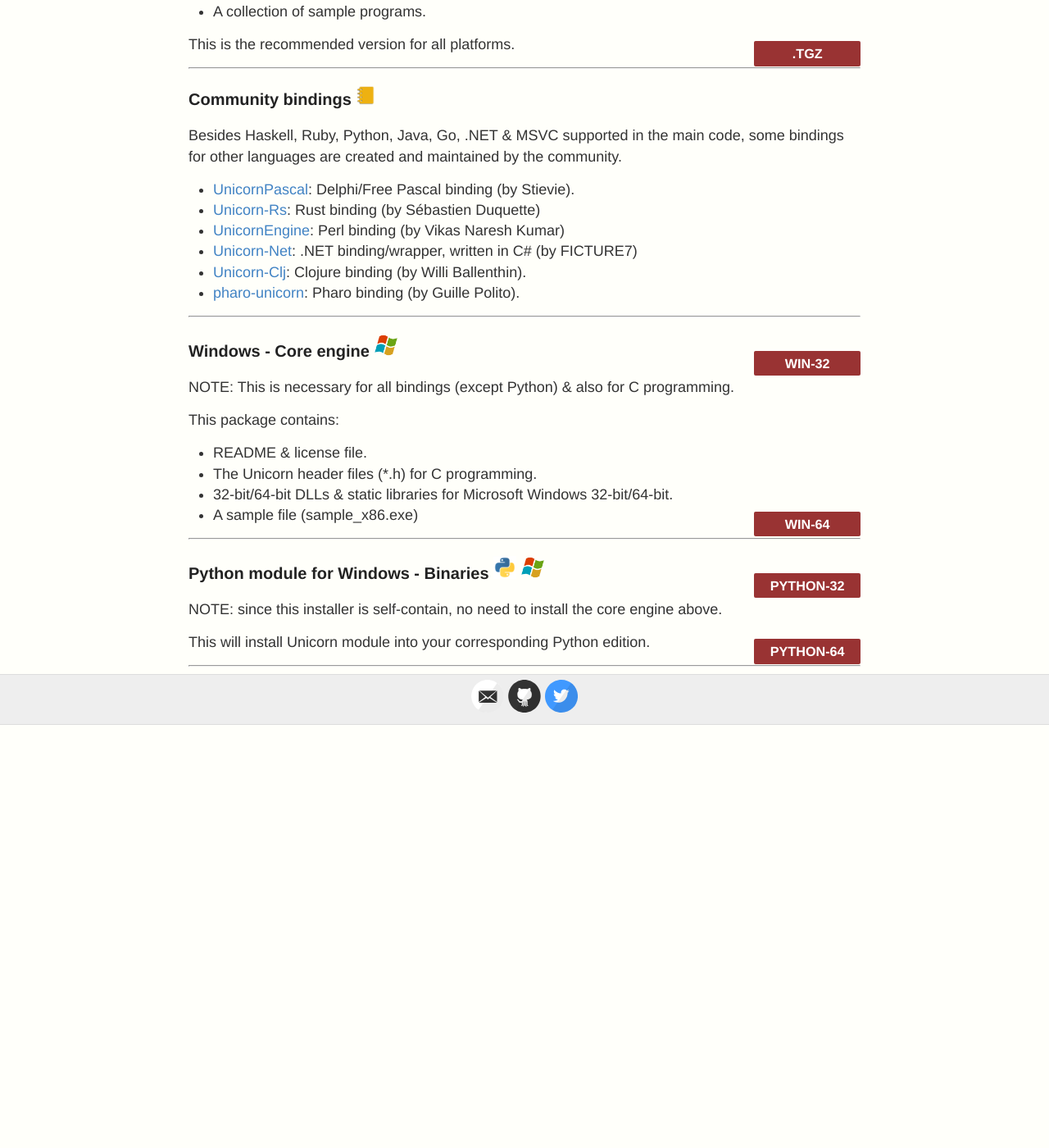
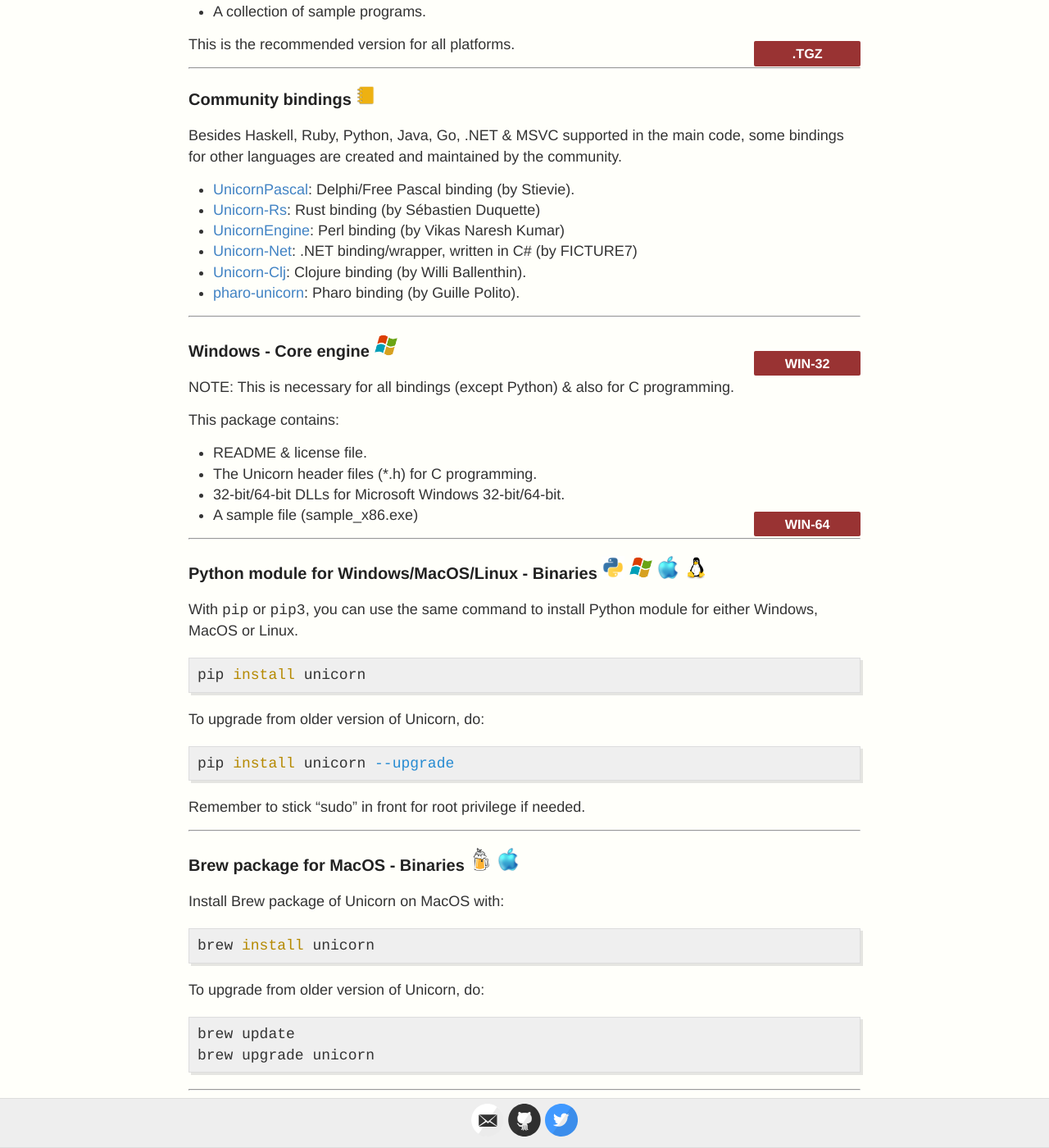
Before and after one commit to unicorn-engine/unicorn-engine.github.io, a Jekyll site: the page built from download.md, in a window 1280 px wide and 1400 px high, scrolled down 640 px. Shown: the whole window at 82% size. Built offline with Jekyll 4.4.1, drawn with Linux system fonts in a browser that asks for light colours; before the commit the page ends 1524 px from its top, so only the background shows below that; some of the changed text lies outside the part shown.

```diff
--- a/download.md
+++ b/download.md
@@ -57,22 +57,45 @@ This package contains:
 
 - README & license file.
 - The Unicorn header files (\*.h) for C programming.
-- 32-bit/64-bit DLLs & static libraries for Microsoft Windows 32-bit/64-bit.
+- 32-bit/64-bit DLLs for Microsoft Windows 32-bit/64-bit.
 - A sample file (sample_x86.exe)
 
 <a class="download" href="https://github.com/unicorn-engine/unicorn/releases/download/{{ post.title }}/unicorn-{{ post.title }}-win64.zip" title="Download Win64 Binaries (ZIP)">Win-64</a>
 
 ---
 
-### Python module for Windows - Binaries <img src="/images/python.png" height="28" width="28"> <img src="/images/windows.png" height="28" width="28">
+### Python module for Windows/MacOS/Linux - Binaries <img src="/images/python.png" height="28" width="28"> <img src="/images/windows.png" height="28" width="28"> <img src="/images/osx.png" height="28" width="28"> <img src="/images/linux.png" height="28" width="28">
 
-<a class="download" href="https://github.com/unicorn-engine/unicorn/releases/download/{{ post.title }}/unicorn-{{ post.title }}.0-python-win32.msi" title="Download Python module for Unicorn, Win32">Python-32</a>
+With `pip` or `pip3`, you can use the same command to install Python module for either Windows, MacOS or Linux.
 
-NOTE: since this installer is self-contain, no need to install the core engine above.
+{% highlight bash %}
+pip install unicorn
+{% endhighlight %}
 
-This will install Unicorn module into your corresponding Python edition.
+To upgrade from older version of Unicorn, do:
 
-<a class="download" href="https://github.com/unicorn-engine/unicorn/releases/download/{{ post.title }}/unicorn-{{ post.title }}.0-python-win64.msi" title="Download Python module for Unicorn, Win64">Python-64</a>
+{% highlight bash %}
+pip install unicorn --upgrade
+{% endhighlight %}
+
+Remember to stick "sudo" in front for root privilege if needed.
+
+---
+
+### Brew package for MacOS - Binaries <img src="/images/homebrew.png" height="28" width="28"> <img src="/images/osx.png" height="28" width="28">
+
+Install Brew package of Unicorn on MacOS with:
+
+{% highlight bash %}
+brew install unicorn
+{% endhighlight %}
+
+To upgrade from older version of Unicorn, do:
+
+{% highlight bash %}
+brew update
+brew upgrade unicorn
+{% endhighlight %}
 
 ---
 
```
Also changed, not shown: _posts/2020-10-21-Version-1.0.2-changelog.md (added, +12 -0 lines), _posts/2020-10-21-Version-1.0.2.md (added, +19 -0 lines), images/homebrew.png (added).
